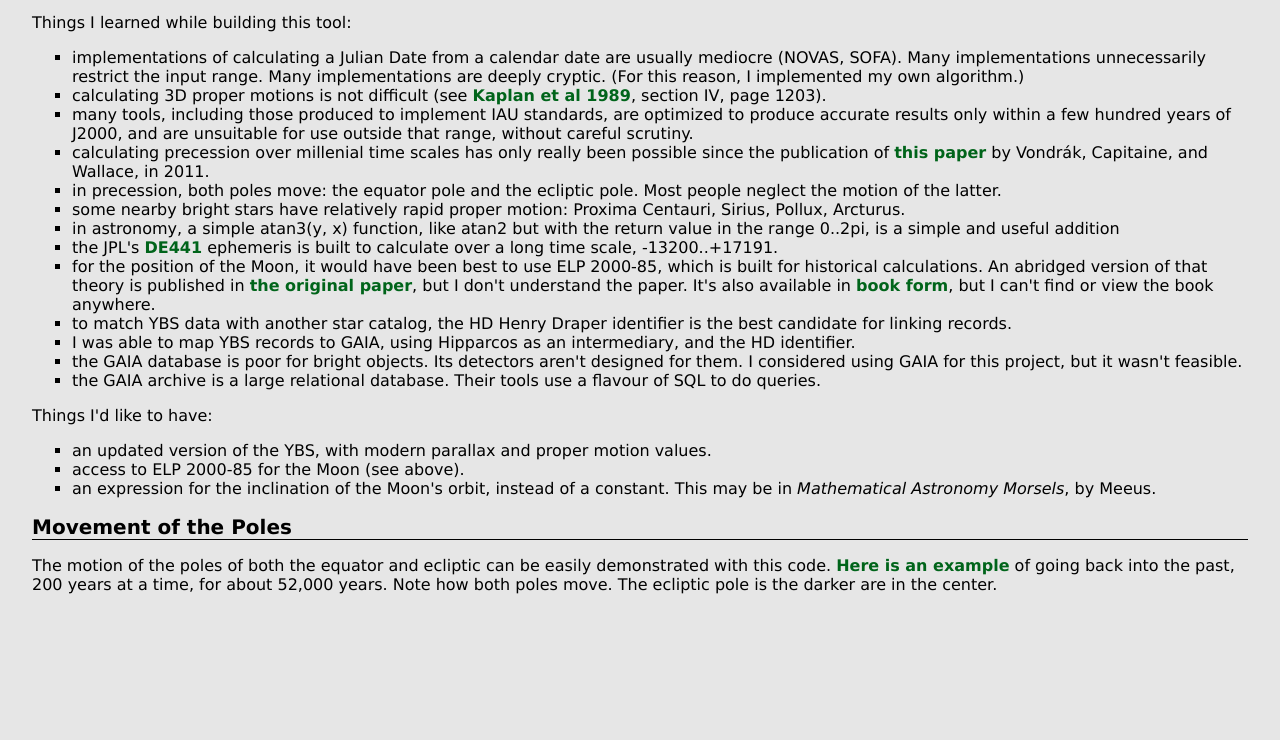
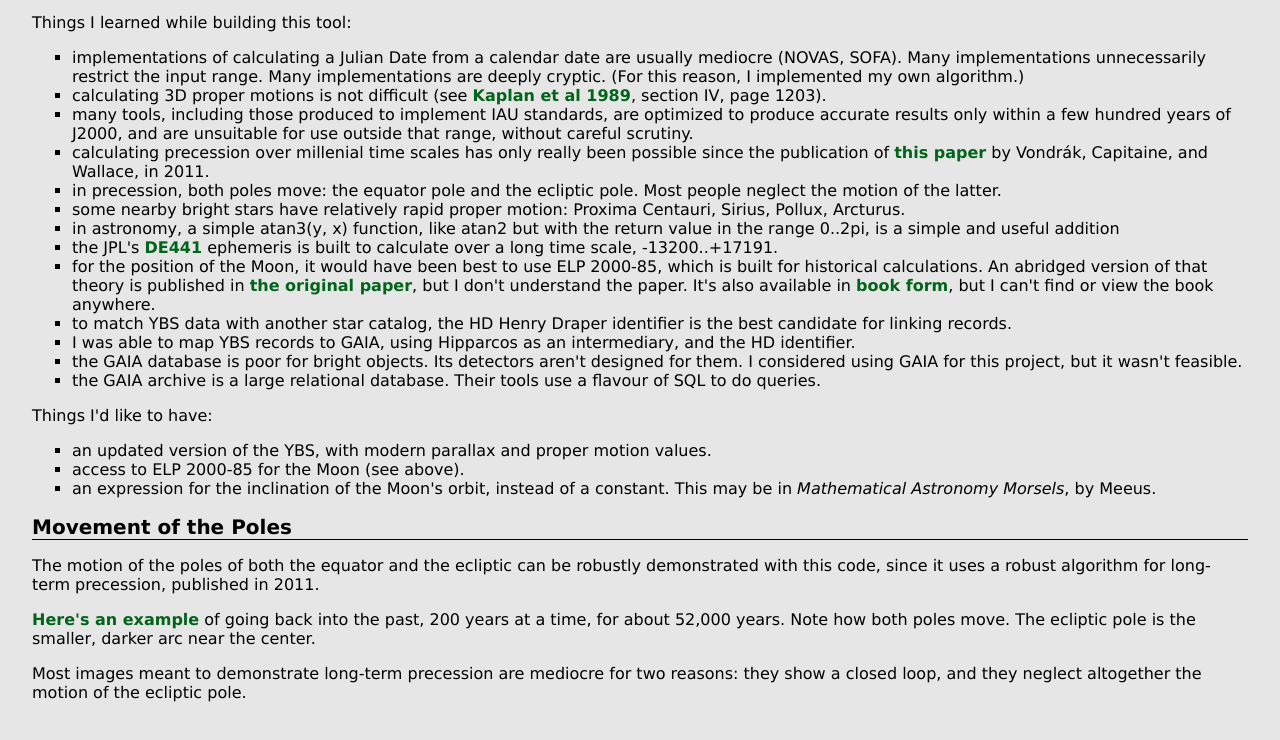
Before and after one commit to johanley/planisphere, a plain HTML site: page docs/index.html in a window 1280 px wide. Shown: the part 1873-2613 px from the top of the page. Before the commit the page ends 2499 px from the top, so only its background shows below. Drawn offline with Linux system fonts and the light colour scheme.

Commit message:
Motion of the poles

```diff
--- a/docs/index.html
+++ b/docs/index.html
@@ -163,9 +163,14 @@
  </ul>
 
  <h2>Movement of the Poles</h2>
- The motion of the poles of both the equator and ecliptic can be easily demonstrated with this code.
- <a href='motion-poles.png'>Here is an example</a> of going back into the past, 200 years at a time, for about 52,000 years.
- Note how both poles move. The ecliptic pole is the darker are in the center.
+ The motion of the poles of both the equator and the ecliptic can be robustly demonstrated with this code, since it
+ uses a robust algorithm for long-term precession, published in 2011.
+
+ <P><a href='motion-poles.png'>Here's an example</a> of going back into the past, 200 years at a time, for about 52,000 years.
+ Note how both poles move. The ecliptic pole is the smaller, darker arc near the center.
+
+ <P>Most images meant to demonstrate long-term precession are mediocre for two reasons: they show a closed loop,
+ and they neglect altogether the motion of the ecliptic pole.
 
 </body>
 </html>
```
